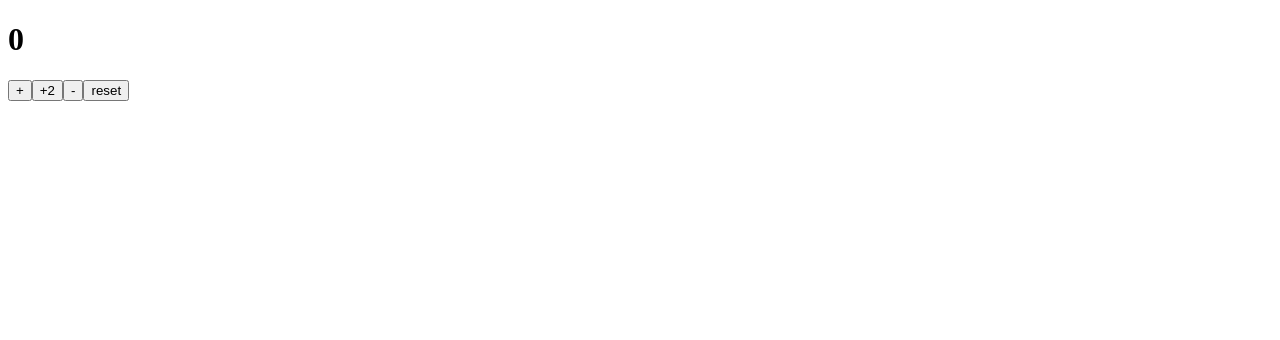
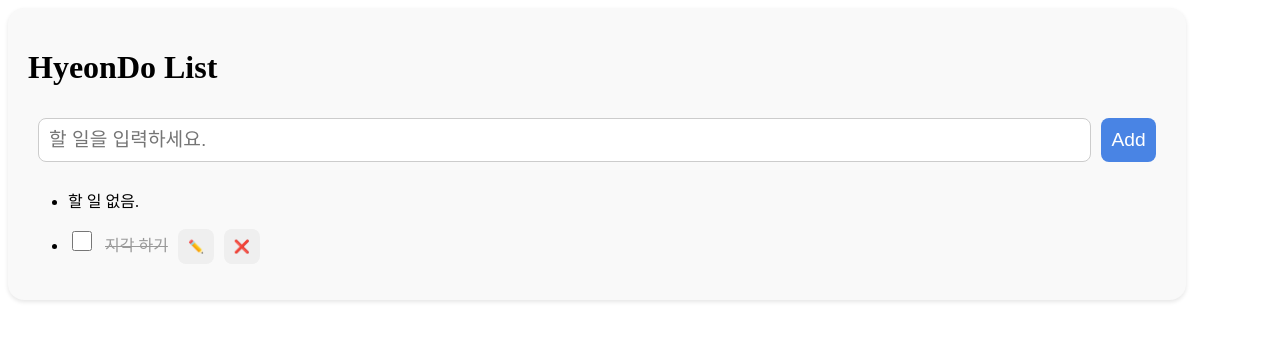
Before and after one commit to Hyotaccato/Programming, a React (Vite) app: page / in a window 1280 px wide. Shown: the top 340 px of the page. Built offline with nearby package versions, Linux system fonts and the light colour scheme.

Commit message:
TodoListApp HTML className, todolist.css

```diff
--- a/02_counter/index.html
+++ b/02_counter/index.html
@@ -8,8 +8,8 @@
 <body>
     <h1 id="result"></h1>
     <button class="plusButton" onclick="plus()">+</button>
-    <button class="plusTwoButton" onclick="plus(+2)">+2</button>
-    <button class="minusButton" onclick="plus(-1)">-</button>
+    <button class="plusButton" onclick="plus(+2)">+2</button>
+    <button class="plusButton" onclick="plus(-1)">-</button>
 
     <script src="main.js"></script>
 </body>
--- a/index.html
+++ b/index.html
@@ -4,7 +4,7 @@
     <meta charset="UTF-8" />
     <link rel="icon" type="image/svg+xml" href="/favicon.svg" />
     <meta name="viewport" content="width=device-width, initial-scale=1.0" />
-    <title>programing</title>
+    <title>programming</title>
   </head>
   <body>
     <div id="root"></div>
--- a/package.json
+++ b/package.json
@@ -1,5 +1,5 @@
 {
-  "name": "programing",
+  "name": "programming",
   "private": true,
   "version": "0.0.0",
   "type": "module",
--- a/src/CounterApp.jsx
+++ b/src/CounterApp.jsx
@@ -1,3 +1,4 @@
+// https://programming-3400.ssep4u.workers.dev/
 import { useState } from 'react'
 import reactLogo from './assets/react.svg'
 import viteLogo from './assets/vite.svg'
@@ -5,16 +6,27 @@ import heroImg from './assets/hero.png'
 // import './App.css'
 
 function CounterApp() {
-  //count: 상태 값, 이전 상태값; setCount(): 상태를 바꾸는 함수, 반드시 얘로 바꿔야함
+  //count: 상태 값, 이전 상태값; setCount(): 상태를 바꾸는 함수. 반드시 얘로 바꿔야함
   const [count, setCount] = useState(0)
+  function plusMax10() {
+    setCount((count) => {
+      if (count >= 10) return 10;
+      return count + 1;
+    });
+  }
 
   return (
     <>
-    <h1>{count}</h1>
-    <button onClick={() => setCount((count) => count + 1)}>+</button>
-    <button onClick={() => setCount((count) => count + 2)}>+2</button>
-    <button onClick={() => setCount((count) => count - 1)}>-</button>
-    <button onClick={() => setCount(0)}>reset</button>
+      <h1>{count}</h1>
+      <button onClick={() => setCount((count) => count + 1)}>+</button>
+      <button onClick={() => setCount((count) => count + 2)}>+2</button>
+      <button onClick={() => setCount((count) => count - 1)}>-</button>
+      <button onClick={() => setCount(0)}>reset</button>
+      <button onClick={() => setCount((count) => count + 1 >= 10 ? 10 : count + 1)}>+(최대 10까지)</button>
+      <button onClick={() => setCount((count) => count + 1 < 10 ? count + 1 : 10)}>+(최대 10까지)</button>
+      <button onClick={() => setCount((count) => Math.min(count + 1, 10))}>+(최대 10까지)</button>
+      <button onClick={() => plusMax10()}>+(최대 10까지)()</button>
+      <button onClick={plusMax10}>+(최대 10까지)()</button>
       {/* <button
         className="counter"
         onClick={() => setCount((count) => count + 1)}
--- /dev/null
+++ b/src/TodoListApp.jsx
@@ -0,0 +1,27 @@
+import './todoListApp.css';
+
+function TodoListApp() {
+  return (
+    <div className="todo">
+      <h1 className="todo__title">HyeonDo List</h1>
+      <form className="todo__form">
+        <input type="text" className="todo__input" placeholder="할 일을 입력하세요."/>
+        <button type="submit" className="todo__button todo__button--add">Add</button>
+      </form>
+      <ul className="todo__list">
+        <li className="todo__item todo__item--empty">
+          <p>할 일 없음.</p>
+        </li>
+        <li className="todo__item todo__item--complete">
+          <input type="checkbox" id="chk-1" className="todo__check"/>
+          <label htmlFor="chk-1" className="todo__label">
+            지각 하기
+          </label>
+          <button className="todo__button todo__button--edit">✏️</button>
+          <button className="todo__button todo__button--delete">❌</button>
+        </li>
+      </ul>
+    </div>
+  )
+}
+export default TodoListApp;
--- a/src/main.jsx
+++ b/src/main.jsx
@@ -1,10 +1,10 @@
 import { StrictMode } from 'react'
 import { createRoot } from 'react-dom/client'
 // import './index.css'
-import CounterApp from './CounterApp.jsx'
+import TodoListApp from './TodoListApp.jsx'
 
 createRoot(document.getElementById('root')).render(
   <StrictMode>
-    <CounterApp />
+    <TodoListApp />
   </StrictMode>,
 )
--- /dev/null
+++ b/src/todoListApp.css
@@ -0,0 +1,63 @@
+.todo {
+    /* width: 90%;
+    min-width: 400px; */
+    width: max(90%, 400px); /*보통 90%, 최소 400px*/
+    background-color: #f9f9f9;
+    margin: 20px, auto;
+    padding: 20px;
+    border-radius: 16px;
+    box-shadow: 0 2px 4px rgba(0, 0, 0, 0.1); /*0:가로, 2px:세로, 4px:블러*/
+}
+.todo__title {
+    font-size: 2rem;
+}
+.todo__form {
+    margin-bottom: 10px;
+    padding: 10px;
+    display: flex;
+}
+.todo__input {
+    padding: 10px;
+    margin-right: 10px;
+    font-size: 1.2rem;
+    border: 1px solid #ccc;
+    border-radius: 8px;
+    flex: 1;
+}
+.todo__button {
+    padding: 10px;
+    border: none;
+    border-radius: 8px;
+    font-size: 1.2rem;
+    cursor: pointer;
+    color: #fff;
+}
+.todo__button--add {
+    background-color: #4984e4;
+}
+.todo__item {
+}
+
+.todo__check {
+    width: 20px;
+    height: 20px;
+    cursor: pointer;
+    accent-color: #999; /*체크했을 때 배경색, 눈에 안 띄게*/
+}
+
+.todo__label {
+    flex: 1;
+    margin-left: 10px;
+}
+.todo__button--edit,
+.todo__button--delete {
+    font-size: 0.8rem;
+    margin-left: 10px;
+}
+.todo__item--complete .todo__label {
+    text-decoration: line-through;
+    color: #999;
+}
+
+/* A > B: A 바로 아래 자식 B
+A B: A 언젠가 자손 B */
```
Also changed, not shown: 02_counter/main.js (+13 -23 lines), 2 other files (tests, documents, lock files or other folders).
